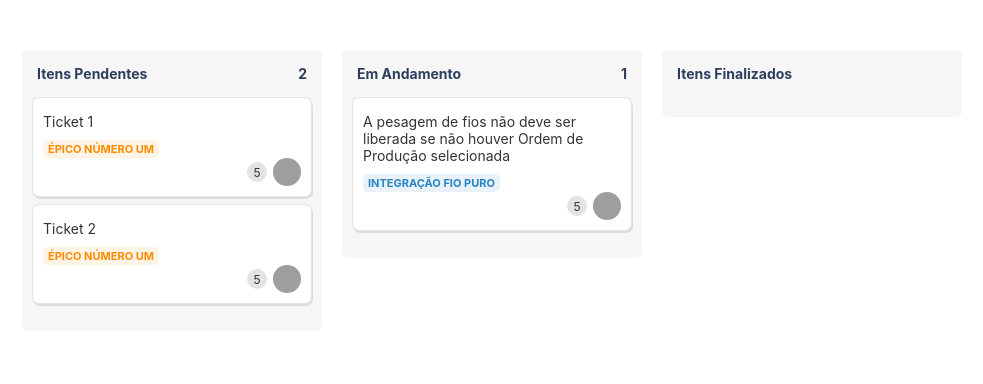
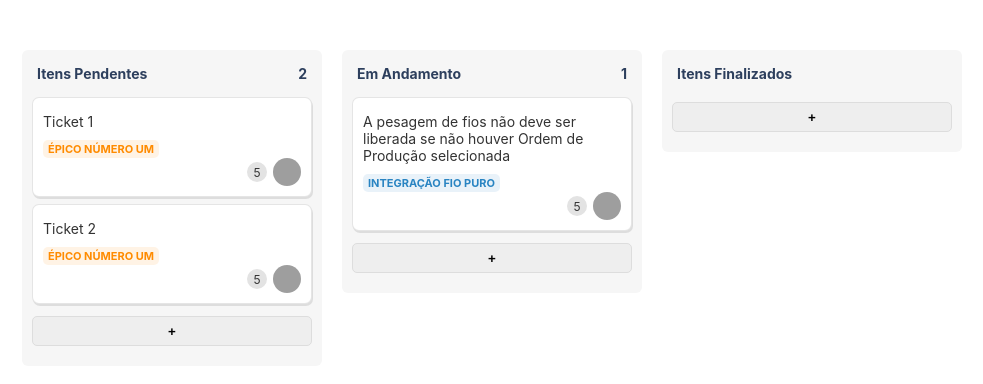
Before and after one commit to maiconfriedel/jira-clone, a React (Create React App) app: page / in a window 1280 px wide. Shown: the top 384 px of the page, without its empty margins (28-1011 px from the left). Built offline with nearby package versions, Linux system fonts and the light colour scheme; grey boxes are pictures that could not be loaded.

Commit message:
Epic can be null and create ticket button

```diff
--- a/src/components/Panel/index.tsx
+++ b/src/components/Panel/index.tsx
@@ -1,6 +1,6 @@
-import React from "react";
+import React, { useState, useEffect } from "react";
 
-import { Container, Header, Body, Tickets } from "./styles";
+import { Container, Header, Body, Tickets, AddTicket } from "./styles";
 
 import TicketModel from "../../models/Ticket";
 
@@ -12,20 +12,50 @@ type PanelProps = {
 };
 
 export default function Panel({ name, tickets }: PanelProps) {
+  const [ticketsState, setTicketsState] = useState<TicketModel[] | undefined>(
+    []
+  );
+
+  useEffect(() => {
+    setTicketsState(tickets);
+  }, [setTicketsState, tickets]);
+
+  function handleAddTicket() {
+    ticketsState
+      ? setTicketsState([
+          ...ticketsState,
+          {
+            epic: {
+              rColor: "9",
+              gColor: "184",
+              bColor: "0",
+              title: "Épico Adicionado"
+            },
+            title: "Ticket adicionado"
+          }
+        ])
+      : setTicketsState([
+          {
+            title: "Ticket adicionado"
+          }
+        ]);
+  }
+
   return (
     <Container>
       <Body>
         <Header>
-          {name} <b>{tickets?.length}</b>
+          {name} <b>{ticketsState?.length}</b>
         </Header>
         <Tickets>
-          {tickets?.map(ticket => (
+          {ticketsState?.map(ticket => (
             <Ticket
               key={ticket.title}
               title={ticket.title}
               epic={ticket.epic}
             />
           ))}
+          <AddTicket onClick={handleAddTicket}>+</AddTicket>
         </Tickets>
       </Body>
     </Container>
--- a/src/components/Panel/styles.ts
+++ b/src/components/Panel/styles.ts
@@ -40,3 +40,19 @@ export const Tickets = styled.div`
   align-items: center;
   margin-bottom: 20px;
 `;
+
+export const AddTicket = styled.button`
+  width: 280px;
+  height: 30px;
+  border: 1px solid #ddd;
+  cursor: pointer;
+  background: #eee;
+  border-radius: 5px;
+  font-weight: bold;
+  margin-top: 5px;
+  outline: none;
+  :hover {
+    background: #ddd;
+    border: 1px solid #ccc;
+  }
+`;
--- a/src/components/Ticket/index.tsx
+++ b/src/components/Ticket/index.tsx
@@ -6,15 +6,15 @@ import EpicModel from "../../models/Epic";
 
 type TicketProps = {
   title: string;
-  epic: EpicModel;
+  epic?: EpicModel;
 };
 
 export default function Ticket({ title, epic }: TicketProps) {
   return (
     <Container>
       <Title>{title}</Title>
-      <Epic r={epic.rColor} g={epic.gColor} b={epic.bColor}>
-        {epic.title}
+      <Epic r={epic?.rColor} g={epic?.gColor} b={epic?.bColor}>
+        {epic?.title}
       </Epic>
       <Bottom>
         <Effort>5</Effort>
--- a/src/components/Ticket/styles.ts
+++ b/src/components/Ticket/styles.ts
@@ -24,9 +24,9 @@ export const Title = styled.p`
 `;
 
 interface EpicProps {
-  r: string;
-  g: string;
-  b: string;
+  r?: string;
+  g?: string;
+  b?: string;
 }
 
 export const Epic = styled.div<EpicProps>`
--- a/src/models/Ticket.ts
+++ b/src/models/Ticket.ts
@@ -3,7 +3,7 @@ import Epic from "./Epic";
 export default class Ticket {
   title: string = "";
 
-  epic: Epic = {
+  epic?: Epic = {
     title: "",
     bColor: "",
     gColor: "",
```
Also changed, not shown: tsconfig.json (+3 -8 lines).
